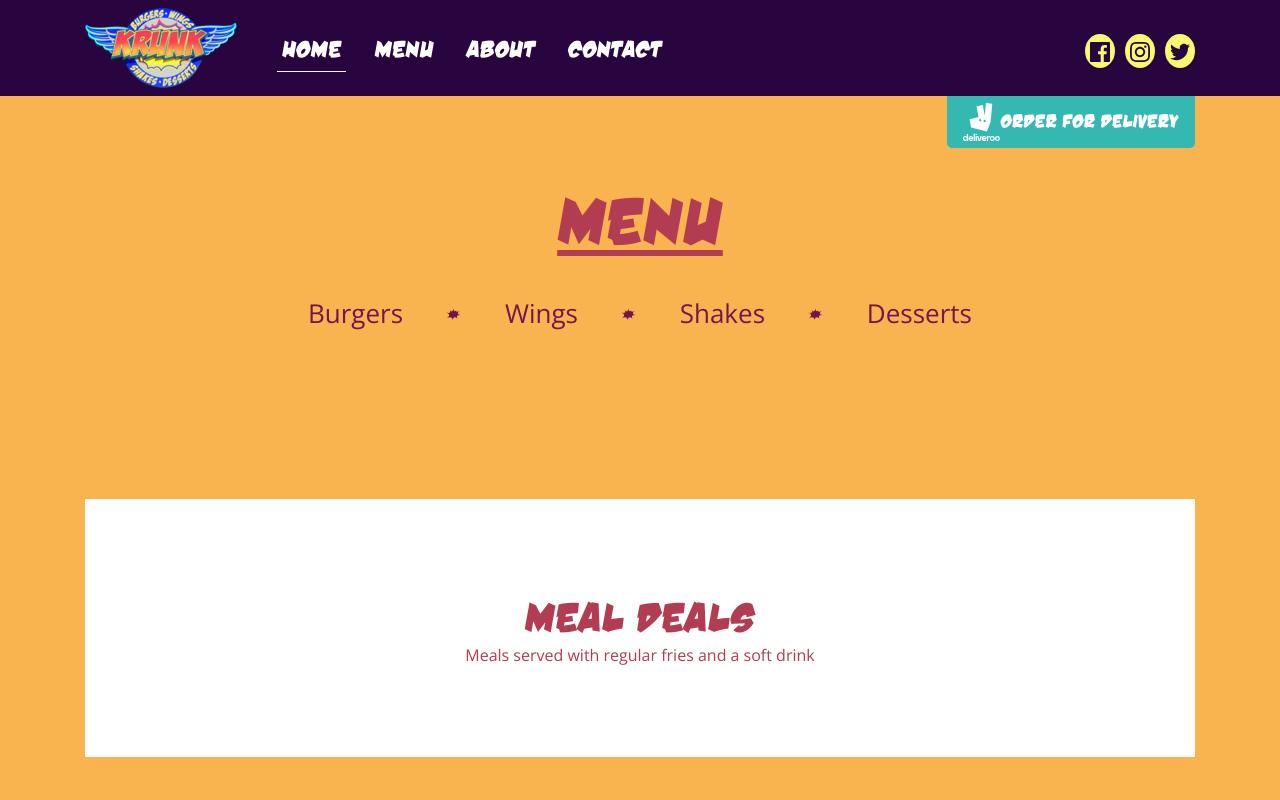
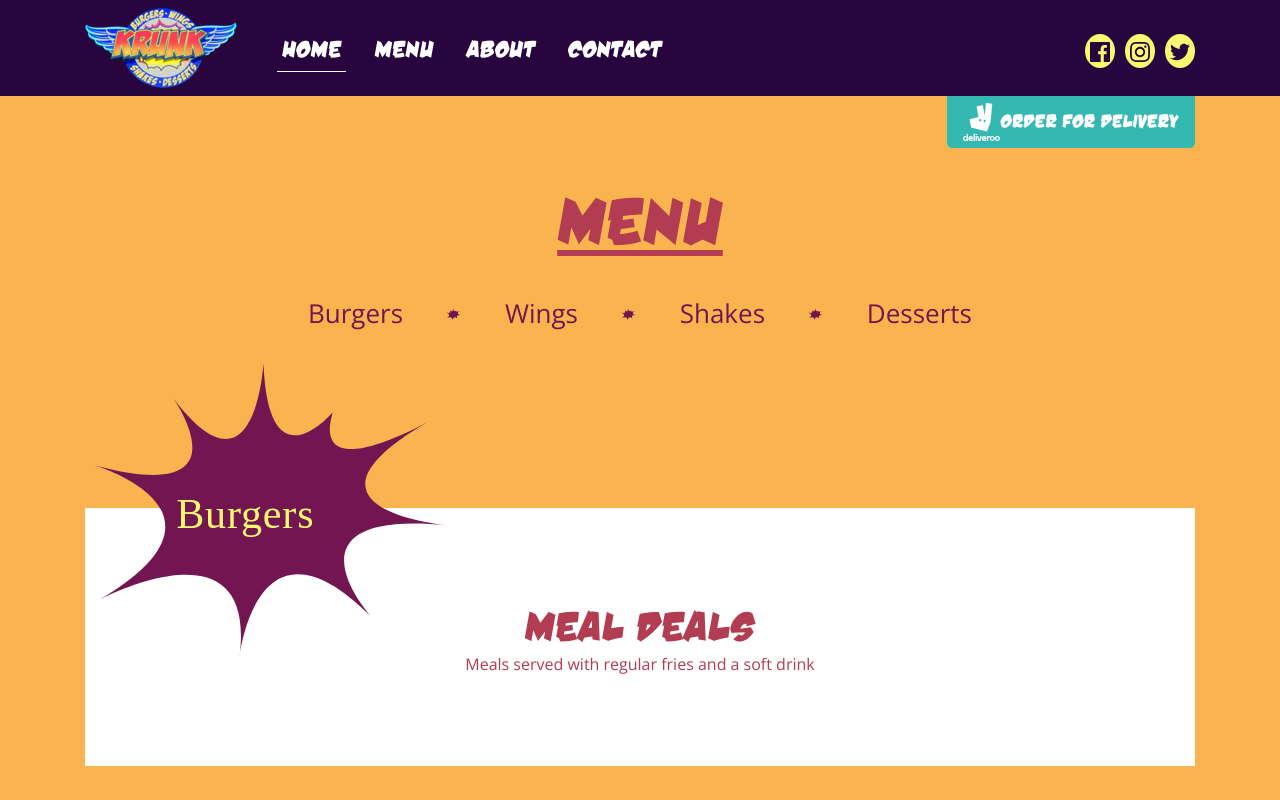
Before and after one commit to iamcstlouis/krunk-burgers-site, a Vue app: page /menu in a window 1280 px wide. Shown: the top 800 px of the page. Built offline with nearby package versions, Linux system fonts and the light colour scheme.

Commit message:
Fixes positioning of Burger Menu Header on multiple screen sizes

```diff
--- a/src/components/DeliverooWidget.vue
+++ b/src/components/DeliverooWidget.vue
@@ -2,6 +2,7 @@
   <div class="deliveroo-widget">
     <a
       href="https://deliveroo.co.uk/menu/london/croydon/krunk?day=today&postcode=SE256NX&time=ASAP"
+      target="_blank"
     >
       <div class="content-wrapper">
         <svg
--- a/src/components/MealDeals.vue
+++ b/src/components/MealDeals.vue
@@ -15,12 +15,18 @@ export default {
 
 <style lang="scss" scoped>
 .meal-deals {
+  position: relative;
   background-color: #fff;
-  margin-top: 16.6rem;
+  margin-top: 10.5rem;
   padding: 9.2rem 2rem;
 
   @media (min-width: 1024px) {
     padding: 9.2rem 7.2rem;
+    margin-top: 14.5rem;
+  }
+
+  @media (min-width: 1280px) {
+    margin-top: 17.5rem;
   }
 
   h1 {
--- /dev/null
+++ b/src/components/MenuHdrs.vue
@@ -0,0 +1,39 @@
+<template>
+  <div class="menu-hdr">
+    <div class="content-wrapper">
+      <img src="./../assets/burgers-splat.svg" alt class="menu-hdr-graphic" />
+    </div>
+  </div>
+</template>
+
+<script>
+export default {
+  name: "MenuHdrs"
+};
+</script>
+
+<style lang="scss" scoped>
+.menu-hdr {
+  position: absolute;
+  z-index: 4;
+  margin-top: 3rem;
+
+  .content-wrapper {
+    width: 35.1rem;
+    text-align: left;
+
+    img {
+      width: 50%;
+      margin-left: 1rem;
+
+      @media (min-width: 1024px) {
+        width: 80%;
+      }
+
+      @media (min-width: 1280px) {
+        width: 100%;
+      }
+    }
+  }
+}
+</style>
--- a/src/views/Menu.vue
+++ b/src/views/Menu.vue
@@ -6,6 +6,7 @@
 
       <h1>Menu</h1>
       <SubMenu />
+      <MenuHdrs />
       <MealDeals />
     </div>
   </div>
@@ -15,13 +16,15 @@
 import DeliverooWidget from "@/components/DeliverooWidget.vue";
 import SubMenu from "@/components/SubMenu.vue";
 import MealDeals from "@/components/MealDeals.vue";
+import MenuHdrs from "@/components/MenuHdrs.vue";
 
 export default {
   name: "Menu",
   components: {
     DeliverooWidget,
     SubMenu,
-    MealDeals
+    MealDeals,
+    MenuHdrs
   }
 };
 </script>
@@ -48,6 +51,11 @@ export default {
       border-top-left-radius: 0;
       border-top-right-radius: 0;
       margin-left: auto;
+      margin-right: auto;
+
+      @media (min-width: 768px) {
+        margin-right: 0;
+      }
     }
   }
 }
```
